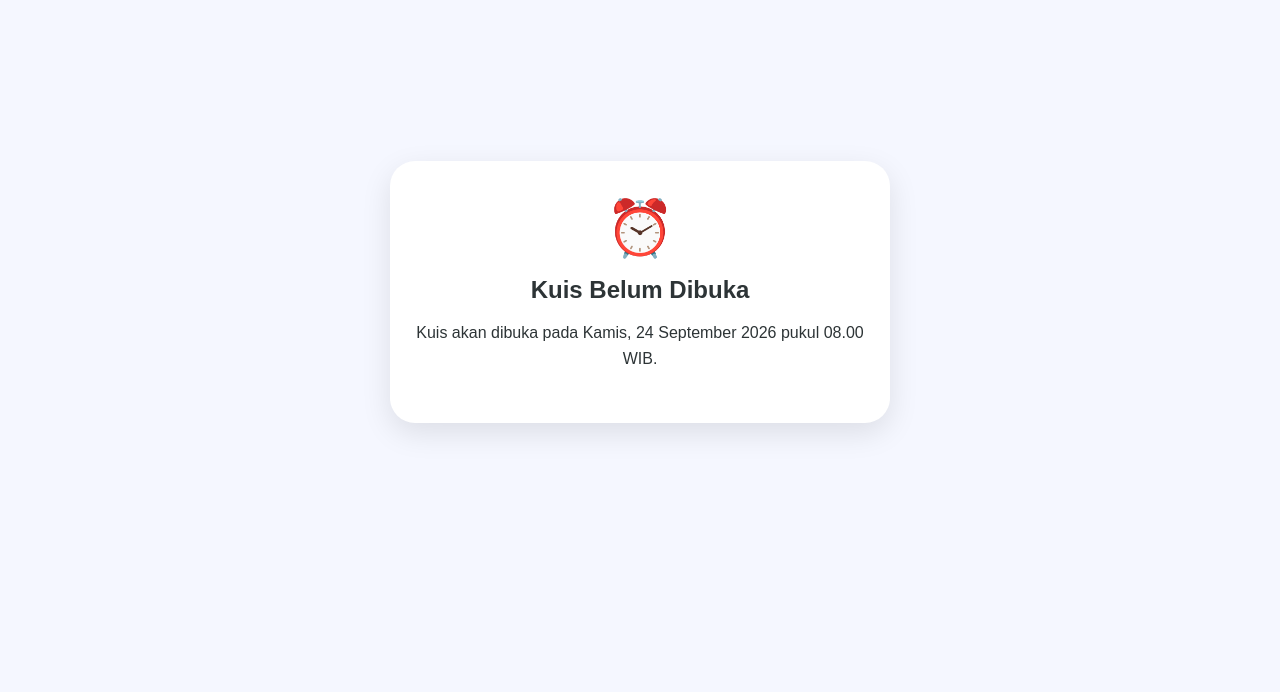
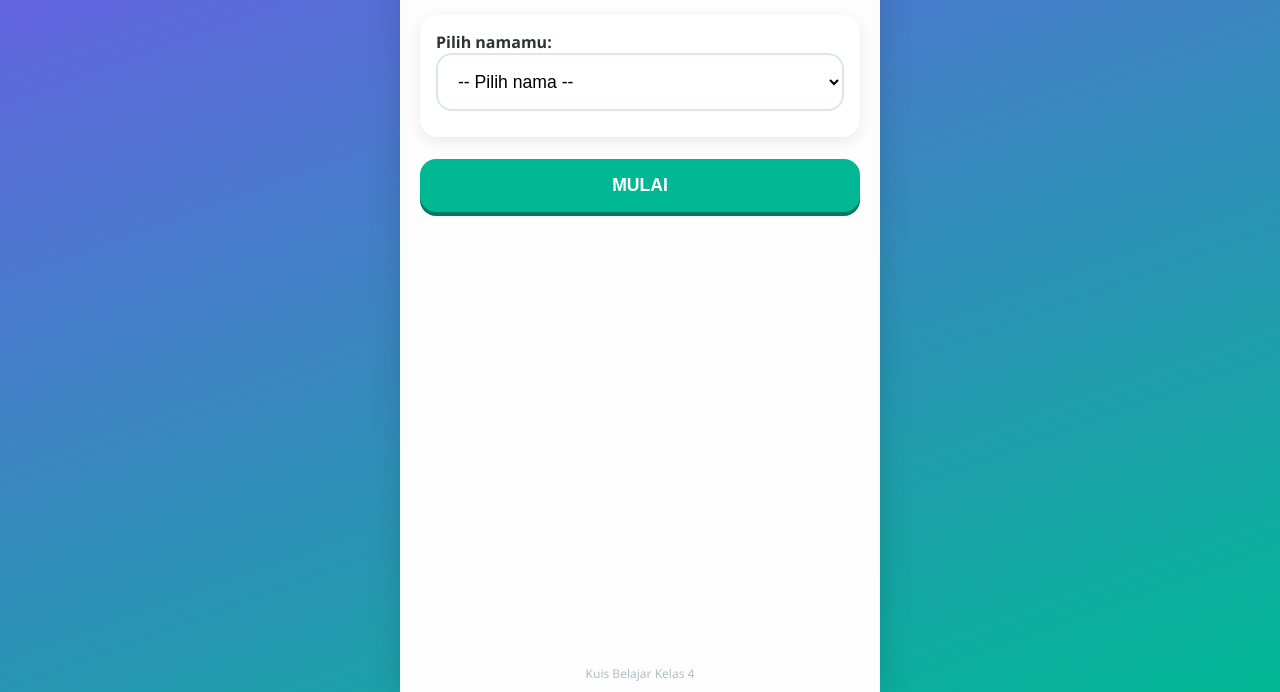
Before and after one commit to lisdianiherliana808-ui/kuis-daring-kelas-4, a plain HTML site: page index.html in a window 1280 px wide. Shown: the part 108-800 px from the top of the page. Drawn offline with Linux system fonts and the light colour scheme.

Commit message:
Update index.html

```diff
--- a/index.html
+++ b/index.html
@@ -266,51 +266,5 @@ document.getElementById('btnCobaLagi').addEventListener('click', () => {
 /* Catat saat siswa membuka aplikasi (jika sedang di tengah kuis dan reload halaman) */
 window.addEventListener('beforeunload', () => { if (docId) catatAktivitas(); });
 </script>
-  <script>
-(function () {
-  const mulai = new Date('2026-09-24T08:00:00+07:00').getTime();
-  const selesai = new Date('2026-09-24T23:59:59+07:00').getTime();
-  const sekarang = Date.now();
-
-  if (sekarang < mulai || sekarang > selesai) {
-    document.body.innerHTML = `
-      <div style="
-        min-height:100vh;
-        display:flex;
-        align-items:center;
-        justify-content:center;
-        text-align:center;
-        padding:30px;
-        font-family:Arial,sans-serif;
-        background:#f5f7ff;
-      ">
-        <div style="
-          background:white;
-          padding:35px 25px;
-          border-radius:25px;
-          max-width:500px;
-          box-shadow:0 10px 30px rgba(0,0,0,.1);
-        ">
-          <div style="font-size:55px;">
-            ${sekarang < mulai ? '⏰' : '🔒'}
-          </div>
-
-          <h2 style="margin:15px 0 10px;">
-            ${sekarang < mulai ? 'Kuis Belum Dibuka' : 'Kuis Sudah Ditutup'}
-          </h2>
-
-          <p style="font-size:16px;line-height:1.6;">
-            ${
-              sekarang < mulai
-                ? 'Kuis akan dibuka pada Kamis, 24 September 2026 pukul 08.00 WIB.'
-                : 'Waktu pengerjaan kuis sudah berakhir. Terima kasih sudah mengikuti kuis.'
-            }
-          </p>
-        </div>
-      </div>
-    `;
-  }
-})();
-</script>
 </body>
 </html>
```
